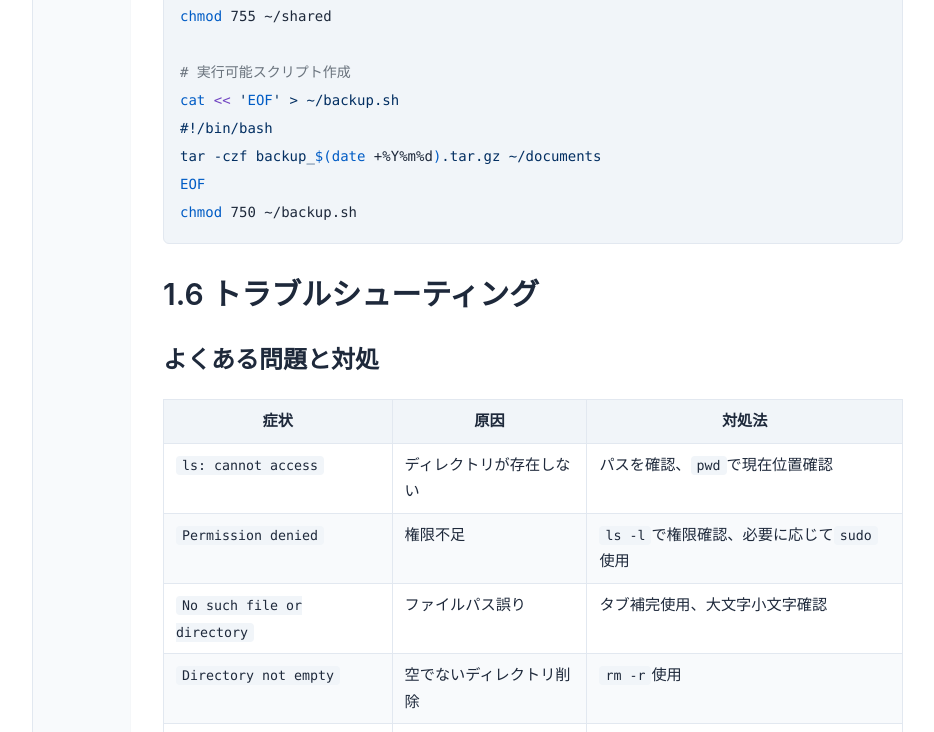
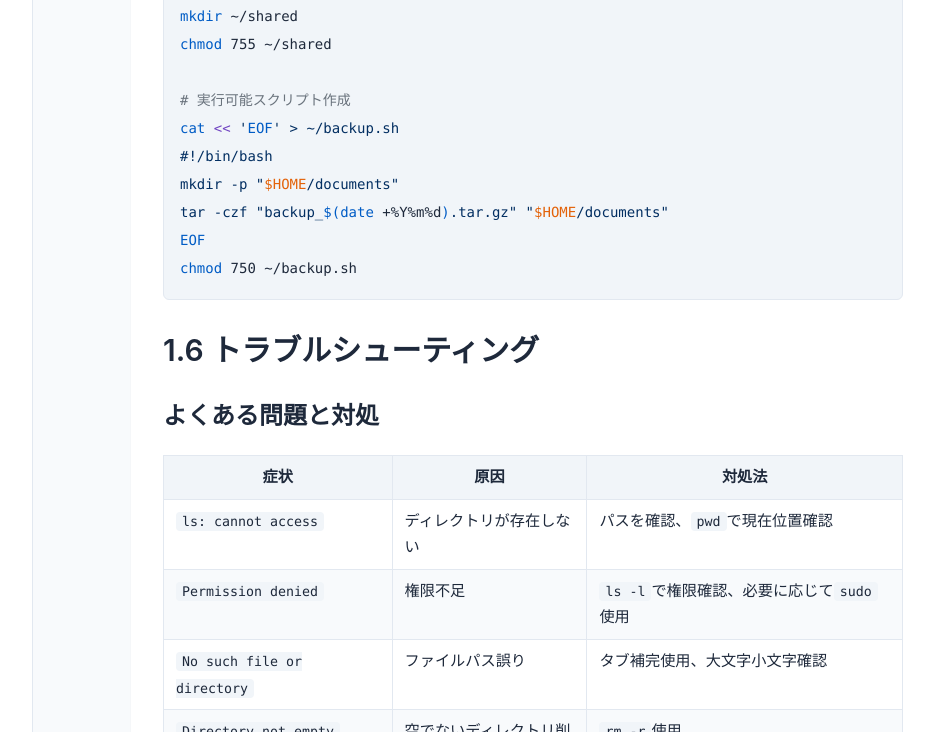
Before and after one commit to itdojp/wsl2-linux-essentials-book, a Jekyll site: the page built from docs/chapter1/index.md, in a window 1280 px wide and 900 px high, scrolled down 13330 px, cut to the strip 168-900 px from the top of the window. Shown: the whole strip, without its empty margins (247-1181 px from the left). Built offline with Jekyll 4.4.1, drawn with Linux system fonts in a browser that asks for light colours.

Commit message:
docs: ensure documents path exists (#114)

````diff
--- a/docs/chapter1/index.md
+++ b/docs/chapter1/index.md
@@ -204,6 +204,7 @@ cp -p source.txt destination.txt
 mv oldname.txt newname.txt
 
 # ディレクトリ移動
+mkdir -p ~/documents
 mv file.txt ~/documents/
 
 # 複数ファイル移動
@@ -444,7 +445,8 @@ chmod 755 ~/shared
 # 実行可能スクリプト作成
 cat << 'EOF' > ~/backup.sh
 #!/bin/bash
-tar -czf backup_$(date +%Y%m%d).tar.gz ~/documents
+mkdir -p "$HOME/documents"
+tar -czf "backup_$(date +%Y%m%d).tar.gz" "$HOME/documents"
 EOF
 chmod 750 ~/backup.sh
 ```
````
